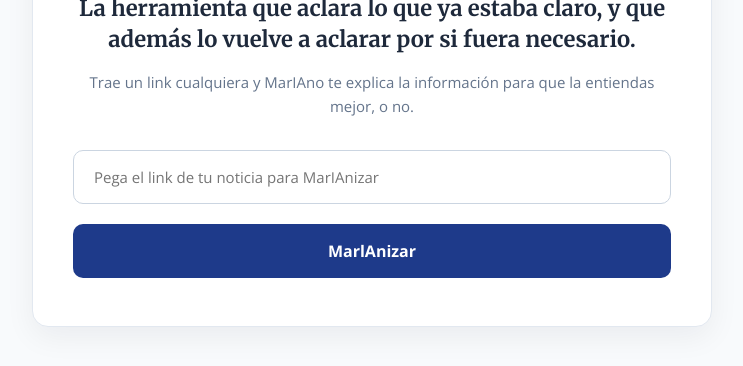
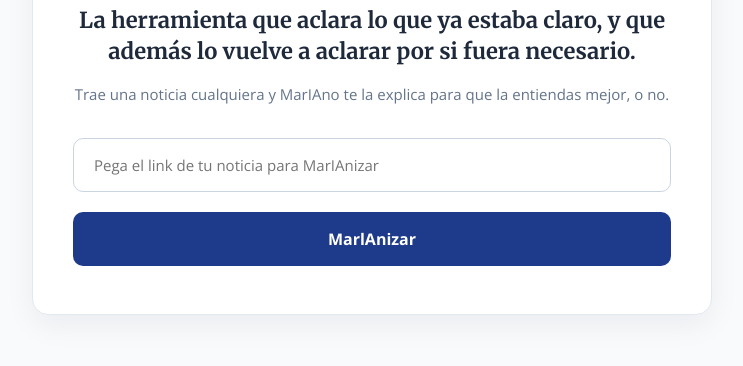
Before and after one commit to carlosbernalrevert-design/mariano-web, a website: page public/index.html in a window 1280 px wide. Shown: the part 378-744 px from the top of the page, without its empty margins (268-1011 px from the left). Drawn offline with nearby package versions, Linux system fonts and the light colour scheme.

Commit message:
Update index.html

```diff
--- a/public/index.html
+++ b/public/index.html
@@ -197,24 +197,21 @@
 
   <div class="container">
 
-    <!-- Caricatura hiperrealista en vector de la foto Captura de pantalla 2026-07-09 a las 11.02.24.png -->
+    <!-- Caricatura hiperrealista basada en Captura de pantalla 2026-07-09 a las 11.02.24.png -->
     <svg class="rajoy-avatar" viewBox="0 0 200 200" fill="none" xmlns="http://www.w3.org/2000/svg">
       <defs>
-        <!-- Gradientes para la montura metálica -->
         <linearGradient id="metalFrame" x1="0%" y1="0%" x2="100%" y2="100%">
           <stop offset="0%" stop-color="#475569"/>
           <stop offset="50%" stop-color="#0F172A"/>
           <stop offset="100%" stop-color="#334155"/>
         </linearGradient>
 
-        <!-- Gradiente de reflejo de cristal -->
         <linearGradient id="glassReflect" x1="0%" y1="0%" x2="100%" y2="100%">
           <stop offset="0%" stop-color="#FFFFFF" stop-opacity="0.5"/>
           <stop offset="30%" stop-color="#38BDF8" stop-opacity="0.15"/>
           <stop offset="100%" stop-color="#FFFFFF" stop-opacity="0"/>
         </linearGradient>
 
-        <!-- Gradientes para la profundidad de la barba -->
         <radialGradient id="beardBase" cx="50%" cy="50%" r="50%">
           <stop offset="0%" stop-color="#FFFFFF"/>
           <stop offset="70%" stop-color="#F1F5F9"/>
@@ -229,13 +226,9 @@
 
       <!-- BARBA Y BIGOTE REALISTAS -->
       <g id="barba-hiperrealista">
-        <!-- Base sombreada de barbilla y mandíbula -->
         <path d="M 40 85 C 36 138, 60 182, 100 182 C 140 182, 164 138, 160 85 C 144 112, 132 138, 100 138 C 68 138, 56 112, 40 85 Z" fill="url(#beardShadow)"/>
-
-        <!-- Masa principal de la barba con volumen -->
         <path d="M 44 88 C 41 135, 62 178, 100 178 C 138 178, 159 135, 156 88 C 142 112, 130 135, 100 135 C 70 135, 58 112, 44 88 Z" fill="url(#beardBase)"/>
 
-        <!-- Filamentos y matices de canas (Líneas orgánicas finas) -->
         <g stroke="#94A3B8" stroke-width="1" opacity="0.6" stroke-linecap="round">
           <path d="M 52 105 C 50 128, 64 150, 80 162"/>
           <path d="M 148 105 C 150 128, 136 150, 120 162"/>
@@ -245,41 +238,30 @@
           <path d="M 128 135 C 120 152, 110 160, 100 162"/>
         </g>
 
-        <!-- Bigote detallado con corte anatómico -->
         <path d="M 66 100 C 82 95, 118 95, 134 100 C 128 114, 72 114, 66 100 Z" fill="url(#beardBase)" stroke="#CBD5E1" stroke-width="1"/>
         <path d="M 70 100 Q 100 97 130 100 C 124 108, 76 108, 70 100 Z" fill="#FFFFFF"/>
-
-        <!-- Textura superior del bigote -->
         <path d="M 74 100 Q 100 105 126 100" stroke="#64748B" stroke-width="1.2" stroke-dasharray="2 2" opacity="0.5"/>
       </g>
 
-      <!-- GAFAS METÁLICAS CON VOLUMEN Y CRISTALES -->
+      <!-- GAFAS METÁLICAS -->
       <g id="gafas-hiperrealistas">
-        <!-- Sombras proyectadas de las gafas -->
         <rect x="36" y="58" width="48" height="28" rx="7" fill="#0F172A" opacity="0.12"/>
         <rect x="116" y="58" width="48" height="28" rx="7" fill="#0F172A" opacity="0.12"/>
 
-        <!-- Cristal izquierdo con reflejo -->
         <rect x="36" y="56" width="48" height="28" rx="7" fill="url(#glassReflect)"/>
-        <!-- Montura izquierda -->
         <rect x="36" y="56" width="48" height="28" rx="7" stroke="url(#metalFrame)" stroke-width="3" fill="none"/>
 
-        <!-- Cristal derecho con reflejo -->
         <rect x="116" y="56" width="48" height="28" rx="7" fill="url(#glassReflect)"/>
-        <!-- Montura derecha -->
         <rect x="116" y="56" width="48" height="28" rx="7" stroke="url(#metalFrame)" stroke-width="3" fill="none"/>
 
-        <!-- Puente nasal doble realista -->
         <path d="M 84 63 Q 100 60 116 63" stroke="url(#metalFrame)" stroke-width="2.8" fill="none"/>
         <path d="M 86 67 Q 100 65 114 67" stroke="#94A3B8" stroke-width="1.5" fill="none"/>
 
-        <!-- Patillas laterales articuladas -->
         <path d="M 16 62 L 36 62" stroke="url(#metalFrame)" stroke-width="3" stroke-linecap="round"/>
         <path d="M 164 62 L 184 62" stroke="url(#metalFrame)" stroke-width="3" stroke-linecap="round"/>
         <circle cx="36" cy="62" r="2" fill="#64748B"/>
         <circle cx="164" cy="62" r="2" fill="#64748B"/>
 
-        <!-- Destellos de luz diagonal sobre los cristales -->
         <path d="M 42 58 L 62 82" stroke="#FFFFFF" stroke-width="2" stroke-linecap="round" opacity="0.7"/>
         <path d="M 122 58 L 142 82" stroke="#FFFFFF" stroke-width="2" stroke-linecap="round" opacity="0.7"/>
       </g>
@@ -288,7 +270,7 @@
     <div class="brand-title">MarIAno</div>
     <h1>La herramienta que aclara lo que ya estaba claro, y que además lo vuelve a aclarar por si fuera necesario.</h1>
 
-    <p class="subtitle">Trae un link cualquiera y MarIAno te explica la información para que la entiendas mejor, o no.</p>
+    <p class="subtitle">Trae una noticia cualquiera y MarIAno te la explica para que la entiendas mejor, o no.</p>
 
     <form id="marIAnoForm">
       <div class="form-group">
```
